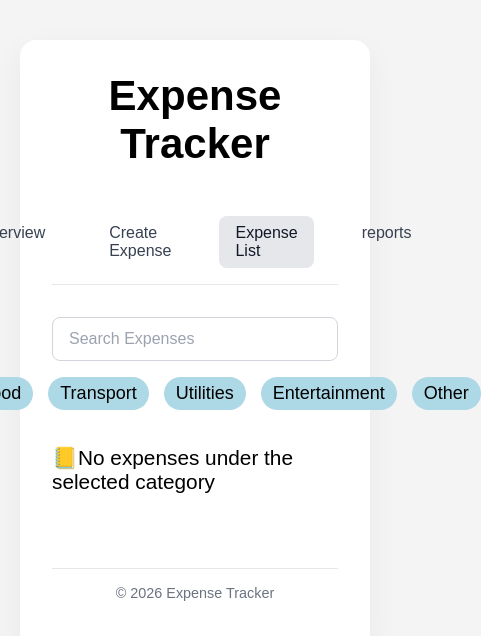
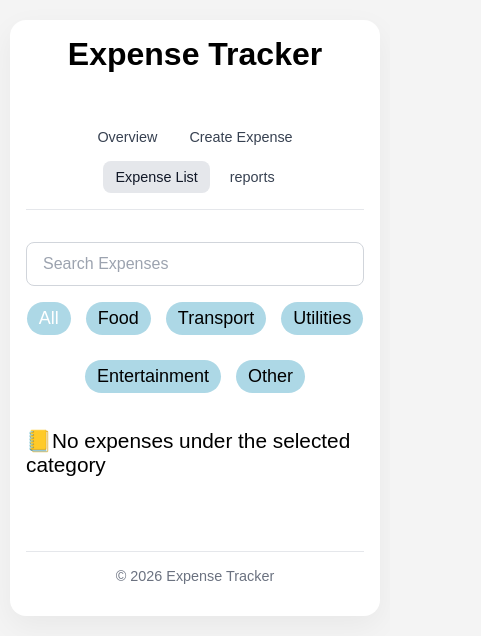
Before and after one commit to den766/react-expensetracker-app, a React (Vite) app: page /expense-dashboard/expense-list in a window 390 px wide. Shown: the top 636 px of the page, 481 px wide, since content can reach past the window. Built offline with nearby package versions, Linux system fonts and the light colour scheme.

Commit message:
Add responsive styles for mobile devices

```diff
--- a/src/index.css
+++ b/src/index.css
@@ -352,7 +352,8 @@ li p {
 .dashboard-nav {
   display: flex;
   justify-content: center;
-  gap: 2rem;
+   flex-wrap: wrap;
+  gap: 0.75rem;
   padding: 1rem;
   margin-bottom: 2rem;
   background-color: #ffffff;
@@ -388,3 +389,44 @@ li p {
   background-color: #e5e7eb;
   color: #111827;
 }
+
+/* Responsive */
+
+
+@media (max-width: 768px) {
+  body {
+    padding: 20px 10px;
+  }
+
+  .container {
+    padding: 16px;
+  }
+
+  h1 {
+    font-size: 2rem;
+  }
+
+  .dashboard-nav {
+    gap: 0.5rem;
+  }
+
+  .dashboard-nav a {
+    font-size: 0.9rem;
+    padding: 0.5rem 0.75rem;
+  }
+
+  .filter_expenses {
+    flex-wrap: wrap;
+  }
+
+  .edt-delete-btngroup,
+  .edit-btn-group {
+    flex-direction: column;
+  }
+
+  .month-row {
+    flex-direction: column;
+    align-items: flex-start;
+    gap: 0.5rem;
+  }
+}
```
